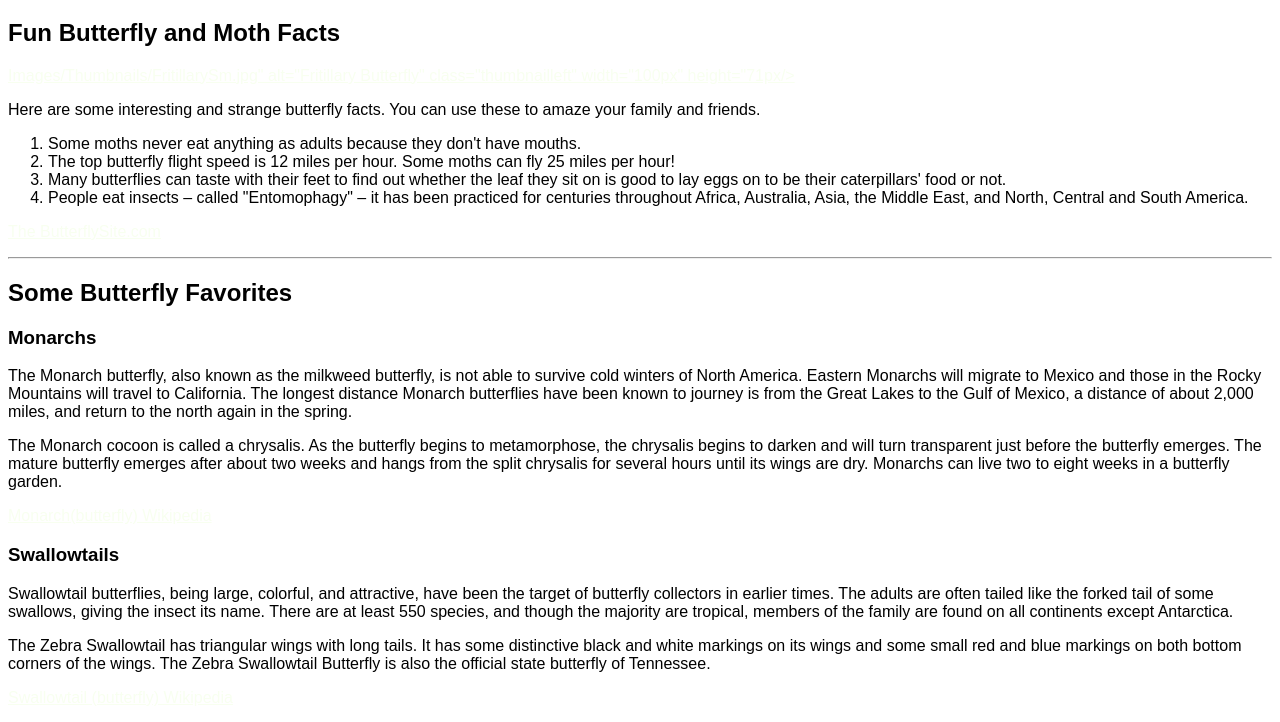
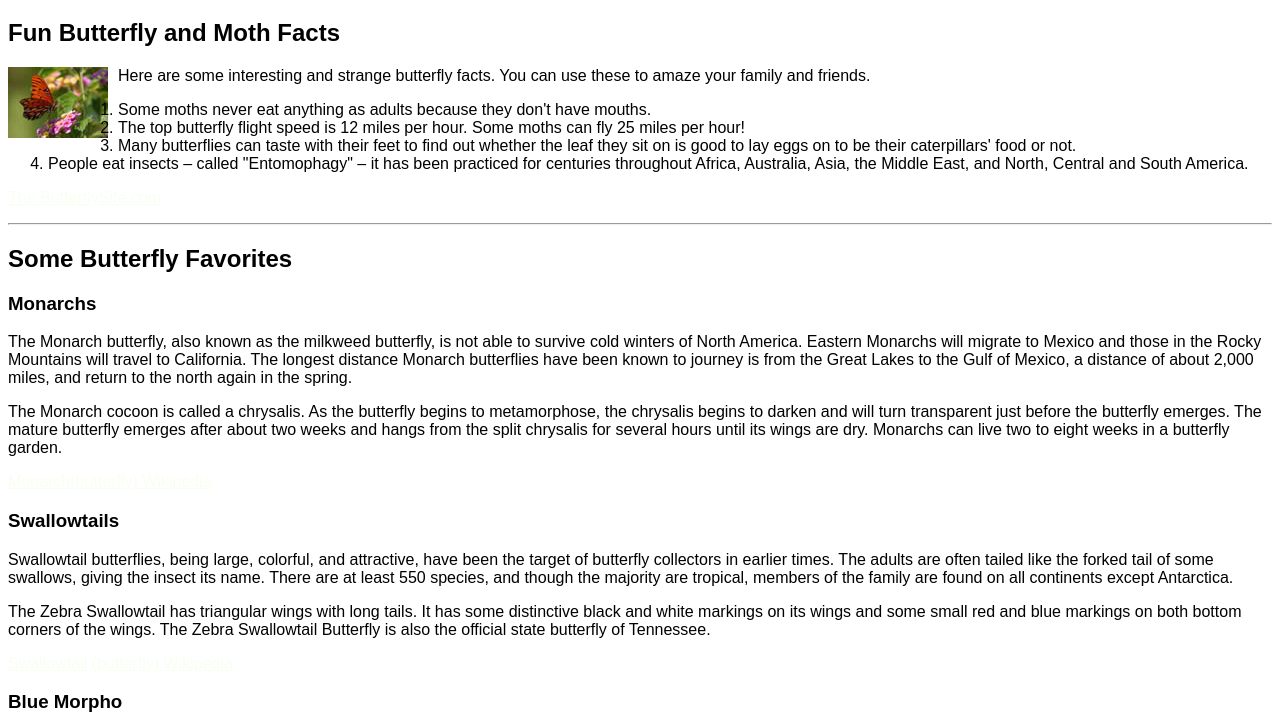
Before and after one commit to FrankLovato/HTML5, a plain HTML site: page HTML 5/index.html in a window 1280 px wide. Shown: the part 61-783 px from the top of the page. Drawn offline with Linux system fonts and the light colour scheme.

Commit message:
fixed 1st image

```diff
--- a/HTML 5/index.html
+++ b/HTML 5/index.html
@@ -40,7 +40,8 @@ a:hover{
 
 
 <h2>Fun Butterfly and Moth Facts</h2>
-<a href="Fritillary.html">Images/Thumbnails/FritillarySm.jpg" alt="Fritillary Butterfly" class="thumbnailleft" width="100px" height="71px/></a>
+<a href="Fritillary.html"></a><img src="Images/Thumbnails/FritillarySm.jpg" alt="Fritillary Butterfly" class="thumbnailleft" width="100px" height="71px"/></a>
+
 <p>	Here are some interesting and strange butterfly facts.
 	You can use these to amaze your family and friends.
 </p>
```
